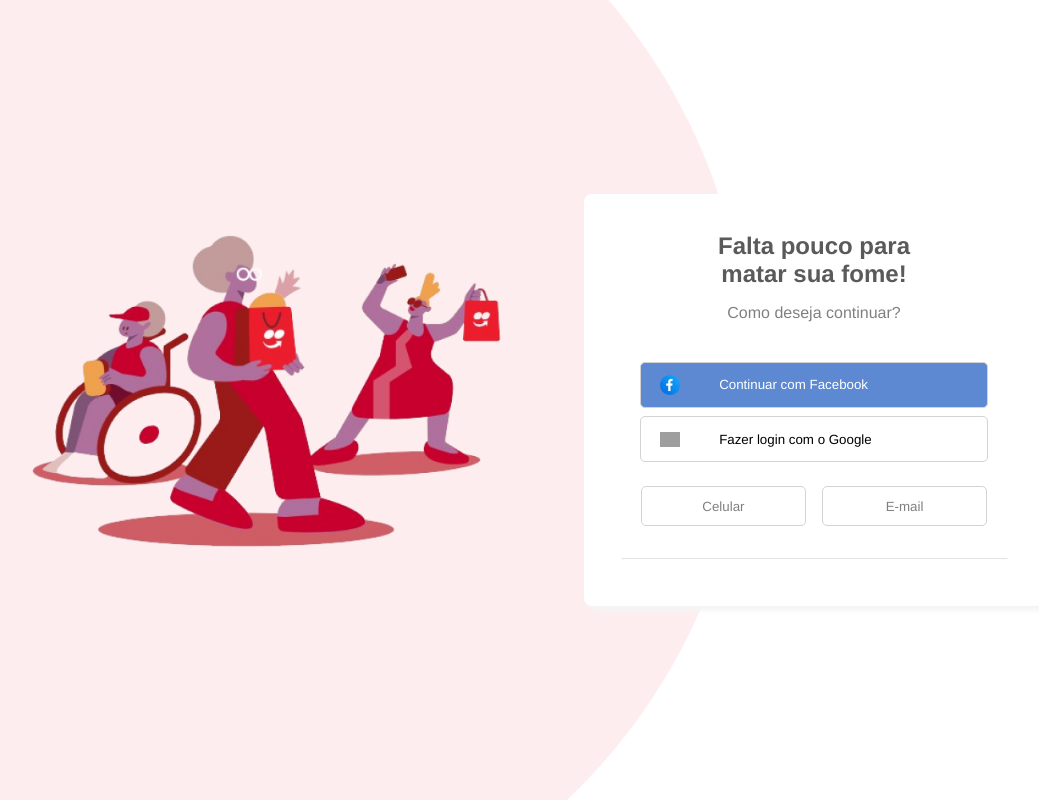
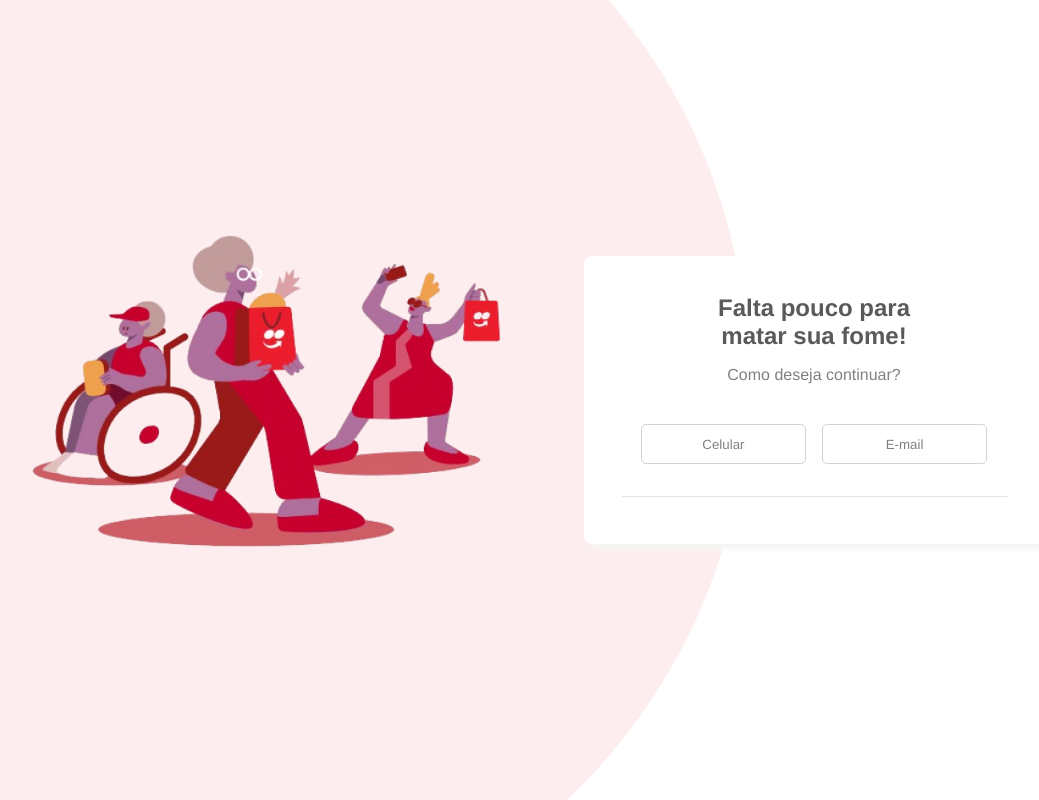
Before and after one commit to Diego-goes/frontend_ifood, a Vue app: page /loginUsuario in a window 1280 px wide. Shown: the whole page, without its empty margins (148-1187 px from the left). Built offline with nearby package versions, Linux system fonts and the light colour scheme; grey boxes are pictures that could not be loaded.

Commit message:
Remoção temporaria dos btns de login gmail e facebook

```diff
--- a/src/views/LoginUsuario.vue
+++ b/src/views/LoginUsuario.vue
@@ -9,7 +9,7 @@
         <h2>Falta pouco para <br>matar sua fome!</h2>
         <p>Como deseja continuar?</p>
       </section>
-      <section class="btnsIntegracao1">
+      <!-- <section class="btnsIntegracao1">
         <label class="btns" id="btnFacebook" for="btnFacebook">
           <img src="../assets/icon_facebook-removebg-preview.png" alt="">
           <input name="btnFacebook" type="button" value="Continuar com Facebook">
@@ -18,7 +18,7 @@
           <img src="../assets/google_93818.png" alt="">
           <input name="btnGoogle" type="button" value="Fazer login com o Google">
         </label>
-      </section>
+      </section> -->
       <section class="btnsIntegracao2">
         <input @click="alterarVisibilidadeCampoTelefone" class="btns" type="button" value="Celular">
         <input class="btns" type="button" value="E-mail">
```
